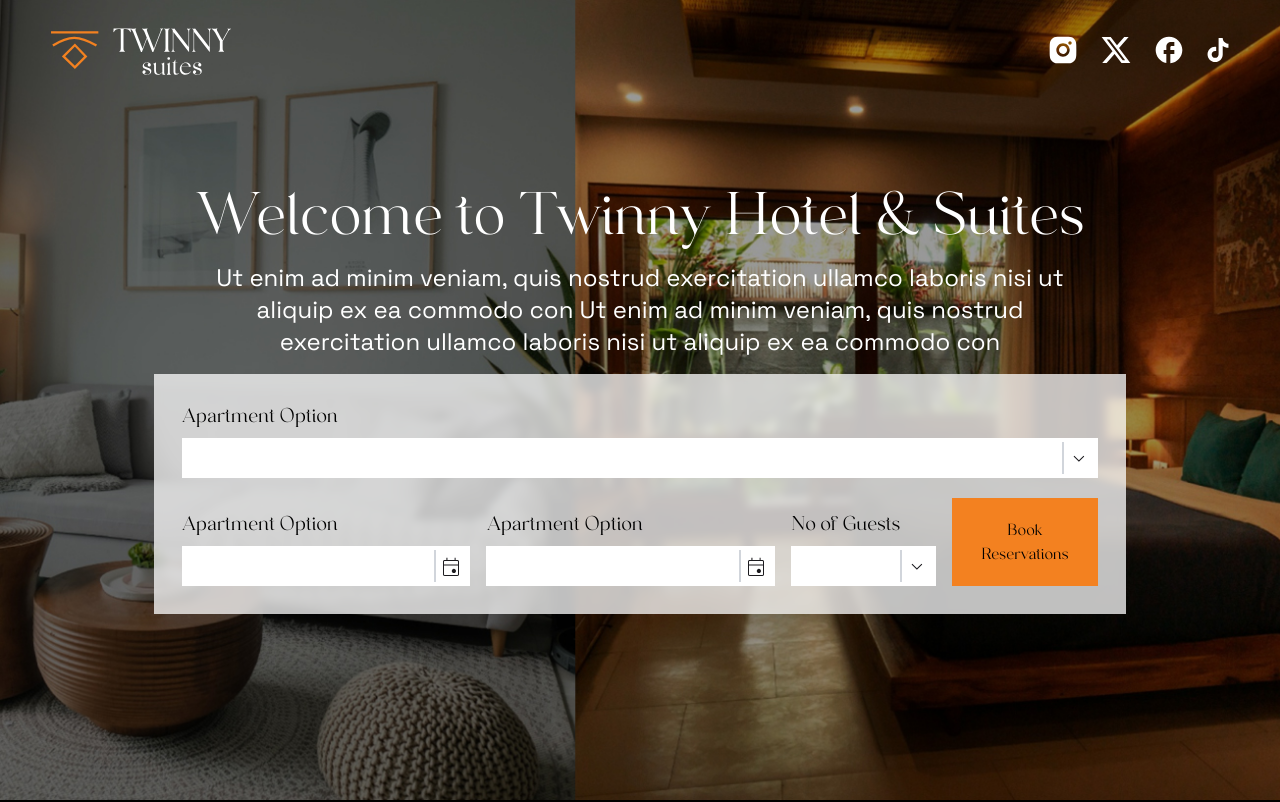
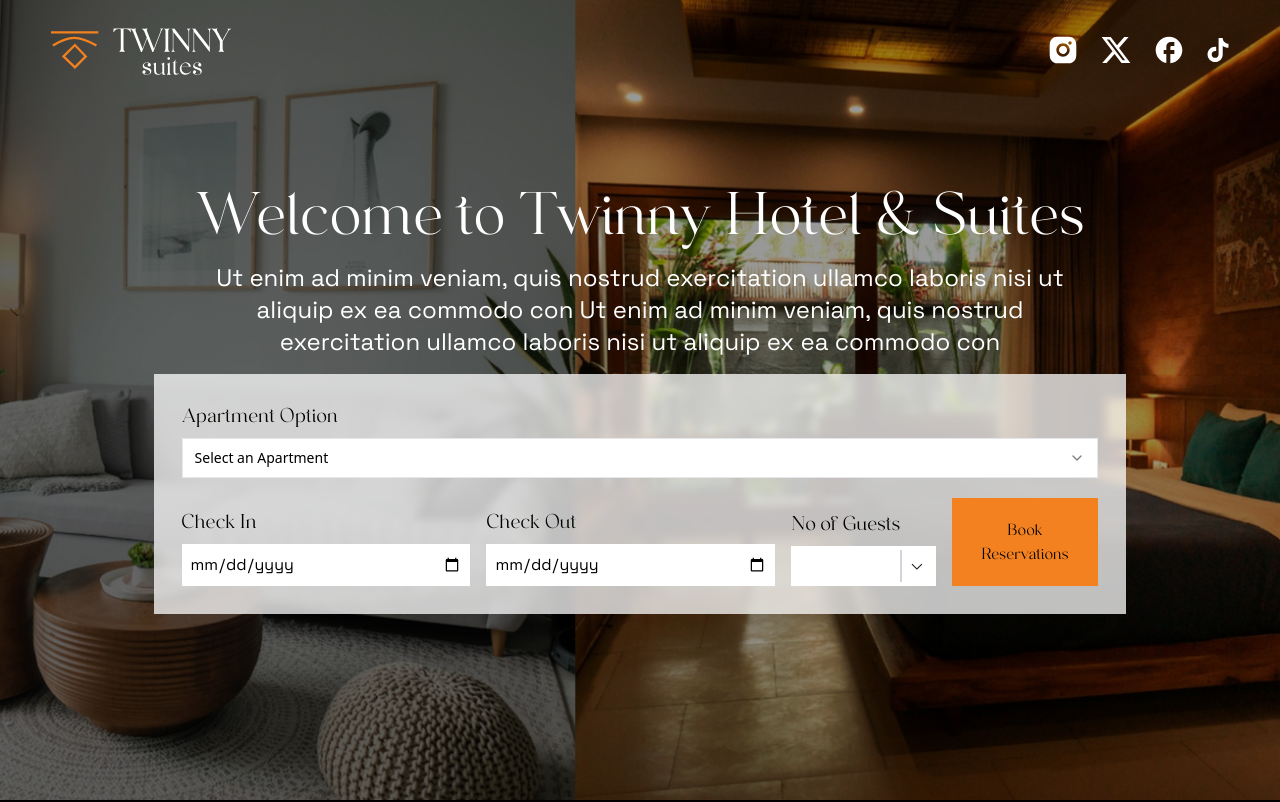
Before and after one commit to upgraded57/twinny, a React (Vite) app: page / in a window 1280 px wide. Shown: the top 802 px of the page. Built offline with nearby package versions, Linux system fonts and the light colour scheme.

Commit message:
Added apartment dropdown option

```diff
--- a/src/components/hero/Hero.jsx
+++ b/src/components/hero/Hero.jsx
@@ -2,6 +2,21 @@
 
 import arrow from "../../assets/images/arrow.svg";
 import event from "../../assets/images/event.svg";
+
+// shadcn ui component
+import {
+  Select,
+  SelectContent,
+  SelectGroup,
+  SelectItem,
+  SelectLabel,
+  SelectTrigger,
+  SelectValue,
+} from "@/components/ui/select";
+
+import { PiForkKnifeBold, PiHandSoapBold } from "react-icons/pi";
+import { GiWaxTablet } from "react-icons/gi";
+import { RiParkingLine } from "react-icons/ri";
 
 export default function Hero() {
   return (
@@ -18,30 +33,70 @@
       <div className="p-7 bg-white bg-opacity-75 backdrop-blur-sm block w-full">
         <div className="w-full text-black mb-5">
           <p className="h-text text-lg md:text-xl mb-2">Apartment Option</p>
-          <div className="w-full flex items-center p-1 justify-between bg-white">
-            <span></span>
-            <span className="flex items-center justify-center border-l-2 border-gray-300 w-[32px] aspect-square">
-              <img src={arrow} alt="" />
-            </span>
-          </div>
+          <Select className="w-full flex items-center p-1  bg-white">
+            <SelectTrigger className="bg-white rounded-none">
+              <SelectValue placeholder="Select an Apartment" />
+            </SelectTrigger>
+
+            <SelectContent className="bg-white">
+              <SelectGroup>
+                <SelectLabel>Apartments</SelectLabel>
+                <SelectItem
+                  value="outdoor_dining"
+                  className="hover:bg-gray-100"
+                >
+                  <span className="flex items-center gap-3">
+                    <PiForkKnifeBold />
+                    <p className="p-text uppercase">outdoor dining</p>
+                  </span>
+                </SelectItem>
+                <SelectItem value="tuft" className="hover:bg-gray-100">
+                  <span className="flex items-center gap-3">
+                    <GiWaxTablet />
+                    <p className="p-text uppercase">tuft & needle mattresses</p>
+                  </span>
+                </SelectItem>
+                <SelectItem value="malin" className="hover:bg-gray-100">
+                  <span className="flex items-center gap-3">
+                    <PiHandSoapBold />
+                    <p className="p-text uppercase">
+                      malin + goetz bath products
+                    </p>
+                  </span>
+                </SelectItem>
+                <SelectItem value="parking" className="hover:bg-gray-100">
+                  <span className="flex items-center gap-3">
+                    <RiParkingLine />
+                    <p className="p-text uppercase">parking</p>
+                  </span>
+                </SelectItem>
+              </SelectGroup>
+            </SelectContent>
+          </Select>
         </div>
 
         <div className="w-full flex flex-col md:flex-row md:items-end gap-4 text-black">
           <div className="basis-4/12">
-            <p className="h-text text-lg md:text-xl mb-2">Apartment Option</p>
-            <div className="w-full flex items-center p-1 justify-between bg-white">
-              <span></span>
-              <span className="flex items-center justify-center border-l-2 border-gray-300 w-[32px] aspect-square">
-                <img src={event} alt="" />
+            <p className="h-text text-lg md:text-xl mb-2">Check In</p>
+            <div className="w-full flex p-2  bg-white">
+              <span className="w-full">
+                <input
+                  type="date"
+                  name="check_in"
+                  className="w-full p-text outline-none bg-white"
+                />
               </span>
             </div>
           </div>
           <div className="basis-4/12">
-            <p className="h-text text-lg md:text-xl mb-2">Apartment Option</p>
-            <div className="w-full flex items-center p-1 justify-between bg-white">
-              <span></span>
-              <span className="flex items-center justify-center border-l-2 border-gray-300 w-[32px] aspect-square">
-                <img src={event} alt="" />
+            <p className="h-text text-lg md:text-xl mb-2">Check Out</p>
+            <div className="w-full p-2 bg-white">
+              <span className="w-full">
+                <input
+                  type="date"
+                  name="check_out"
+                  className="w-full p-text outline-none bg-white"
+                />
               </span>
             </div>
           </div>
@@ -63,3 +118,21 @@
     </div>
   );
 }
+
+/*
+<Select>
+      <SelectTrigger className="w-[180px]">
+        <SelectValue placeholder="Select a fruit" />
+      </SelectTrigger>
+      <SelectContent>
+        <SelectGroup>
+          <SelectLabel>Fruits</SelectLabel>
+          <SelectItem value="apple">Apple</SelectItem>
+          <SelectItem value="banana">Banana</SelectItem>
+          <SelectItem value="blueberry">Blueberry</SelectItem>
+          <SelectItem value="grapes">Grapes</SelectItem>
+          <SelectItem value="pineapple">Pineapple</SelectItem>
+        </SelectGroup>
+      </SelectContent>
+    </Select>
+*/
--- a/src/components/ui/button.jsx
+++ /dev/null
@@ -1,47 +0,0 @@
-import * as React from "react"
-import { Slot } from "@radix-ui/react-slot"
-import { cva } from "class-variance-authority";
-
-import { cn } from "@/lib/utils"
-
-const buttonVariants = cva(
-  "inline-flex items-center justify-center whitespace-nowrap rounded-md text-sm font-medium ring-offset-background transition-colors focus-visible:outline-none focus-visible:ring-2 focus-visible:ring-ring focus-visible:ring-offset-2 disabled:pointer-events-none disabled:opacity-50",
-  {
-    variants: {
-      variant: {
-        default: "bg-primary text-primary-foreground hover:bg-primary/90",
-        destructive:
-          "bg-destructive text-destructive-foreground hover:bg-destructive/90",
-        outline:
-          "border border-input bg-background hover:bg-accent hover:text-accent-foreground",
-        secondary:
-          "bg-secondary text-secondary-foreground hover:bg-secondary/80",
-        ghost: "hover:bg-accent hover:text-accent-foreground",
-        link: "text-primary underline-offset-4 hover:underline",
-      },
-      size: {
-        default: "h-10 px-4 py-2",
-        sm: "h-9 rounded-md px-3",
-        lg: "h-11 rounded-md px-8",
-        icon: "h-10 w-10",
-      },
-    },
-    defaultVariants: {
-      variant: "default",
-      size: "default",
-    },
-  }
-)
-
-const Button = React.forwardRef(({ className, variant, size, asChild = false, ...props }, ref) => {
-  const Comp = asChild ? Slot : "button"
-  return (
-    (<Comp
-      className={cn(buttonVariants({ variant, size, className }))}
-      ref={ref}
-      {...props} />)
-  );
-})
-Button.displayName = "Button"
-
-export { Button, buttonVariants }
--- /dev/null
+++ b/src/components/ui/select.jsx
@@ -0,0 +1,147 @@
+import * as React from "react";
+import * as SelectPrimitive from "@radix-ui/react-select";
+import { Check, ChevronDown, ChevronUp } from "lucide-react";
+
+import { cn } from "@/lib/utils";
+
+const Select = SelectPrimitive.Root;
+
+const SelectGroup = SelectPrimitive.Group;
+
+const SelectValue = SelectPrimitive.Value;
+
+const SelectTrigger = React.forwardRef(
+  ({ className, children, ...props }, ref) => (
+    <SelectPrimitive.Trigger
+      ref={ref}
+      className={cn(
+        "flex h-10 w-full items-center justify-between rounded-md border border-input bg-background px-3 py-2 text-sm ring-offset-background placeholder:text-muted-foreground focus:outline-none focus:ring-2 focus:ring-ring focus:ring-offset-2 disabled:cursor-not-allowed disabled:opacity-50 [&>span]:line-clamp-1",
+        className
+      )}
+      {...props}
+    >
+      {children}
+      <SelectPrimitive.Icon asChild>
+        <ChevronDown className="h-4 w-4 opacity-50" />
+      </SelectPrimitive.Icon>
+    </SelectPrimitive.Trigger>
+  )
+);
+SelectTrigger.displayName = SelectPrimitive.Trigger.displayName;
+
+const SelectScrollUpButton = React.forwardRef(
+  ({ className, ...props }, ref) => (
+    <SelectPrimitive.ScrollUpButton
+      ref={ref}
+      className={cn(
+        "flex cursor-default items-center justify-center py-1",
+        className
+      )}
+      {...props}
+    >
+      <ChevronUp className="h-4 w-4" />
+    </SelectPrimitive.ScrollUpButton>
+  )
+);
+SelectScrollUpButton.displayName = SelectPrimitive.ScrollUpButton.displayName;
+
+const SelectScrollDownButton = React.forwardRef(
+  ({ className, ...props }, ref) => (
+    <SelectPrimitive.ScrollDownButton
+      ref={ref}
+      className={cn(
+        "flex cursor-default items-center justify-center py-1",
+        className
+      )}
+      {...props}
+    >
+      <ChevronDown className="h-4 w-4" />
+    </SelectPrimitive.ScrollDownButton>
+  )
+);
+SelectScrollDownButton.displayName =
+  SelectPrimitive.ScrollDownButton.displayName;
+
+const SelectContent = React.forwardRef(
+  ({ className, children, position = "popper", ...props }, ref) => (
+    <SelectPrimitive.Portal>
+      <SelectPrimitive.Content
+        ref={ref}
+        className={cn(
+          "relative z-50 max-h-96 min-w-[8rem] overflow-hidden rounded-md border bg-popover text-popover-foreground shadow-md data-[state=open]:animate-in data-[state=closed]:animate-out data-[state=closed]:fade-out-0 data-[state=open]:fade-in-0 data-[state=closed]:zoom-out-95 data-[state=open]:zoom-in-95 data-[side=bottom]:slide-in-from-top-2 data-[side=left]:slide-in-from-right-2 data-[side=right]:slide-in-from-left-2 data-[side=top]:slide-in-from-bottom-2",
+          position === "popper" &&
+            "data-[side=bottom]:translate-y-1 data-[side=left]:-translate-x-1 data-[side=right]:translate-x-1 data-[side=top]:-translate-y-1",
+          className
+        )}
+        position={position}
+        {...props}
+      >
+        <SelectScrollUpButton />
+        <SelectPrimitive.Viewport
+          className={cn(
+            "p-1",
+            position === "popper" &&
+              "h-[var(--radix-select-trigger-height)] w-full min-w-[var(--radix-select-trigger-width)]"
+          )}
+        >
+          {children}
+        </SelectPrimitive.Viewport>
+        <SelectScrollDownButton />
+      </SelectPrimitive.Content>
+    </SelectPrimitive.Portal>
+  )
+);
+SelectContent.displayName = SelectPrimitive.Content.displayName;
+
+const SelectLabel = React.forwardRef(({ className, ...props }, ref) => (
+  <SelectPrimitive.Label
+    ref={ref}
+    className={cn("py-1.5 pl-8 pr-2 text-sm font-semibold", className)}
+    {...props}
+  />
+));
+SelectLabel.displayName = SelectPrimitive.Label.displayName;
+
+const SelectItem = React.forwardRef(
+  ({ className, children, ...props }, ref) => (
+    <SelectPrimitive.Item
+      ref={ref}
+      className={cn(
+        "relative flex w-full cursor-default select-none items-center rounded-sm py-1.5 pl-8 pr-2 text-sm outline-none focus:bg-accent focus:text-accent-foreground data-[disabled]:pointer-events-none data-[disabled]:opacity-50",
+        className
+      )}
+      {...props}
+    >
+      <span className="absolute left-2 flex h-3.5 w-3.5 items-center justify-center">
+        <SelectPrimitive.ItemIndicator>
+          <Check className="h-4 w-4" />
+        </SelectPrimitive.ItemIndicator>
+      </span>
+
+      <SelectPrimitive.ItemText>{children}</SelectPrimitive.ItemText>
+    </SelectPrimitive.Item>
+  )
+);
+SelectItem.displayName = SelectPrimitive.Item.displayName;
+
+const SelectSeparator = React.forwardRef(({ className, ...props }, ref) => (
+  <SelectPrimitive.Separator
+    ref={ref}
+    className={cn("-mx-1 my-1 h-px bg-muted", className)}
+    {...props}
+  />
+));
+SelectSeparator.displayName = SelectPrimitive.Separator.displayName;
+
+export {
+  Select,
+  SelectGroup,
+  SelectValue,
+  SelectTrigger,
+  SelectContent,
+  SelectLabel,
+  SelectItem,
+  SelectSeparator,
+  SelectScrollUpButton,
+  SelectScrollDownButton,
+};
--- /dev/null
+++ b/src/lib/utils.js
@@ -0,0 +1,20 @@
+import * as React from "react";
+import { clsx } from "clsx";
+import { twMerge } from "tailwind-merge";
+
+export function cn(...inputs) {
+  return twMerge(clsx(inputs));
+}
+
+export function formatDate(input) {
+  const date = new Date(input);
+  return date.toLocaleDateString("en-US", {
+    month: "long",
+    day: "numeric",
+    year: "numeric",
+  });
+}
+
+export function absoluteUrl(path) {
+  return `${process.env.NEXT_PUBLIC_APP_URL}${path}`;
+}
```
Also changed, not shown: package.json (+10 -1 lines), 1 other file (tests, documents, lock files or other folders).
